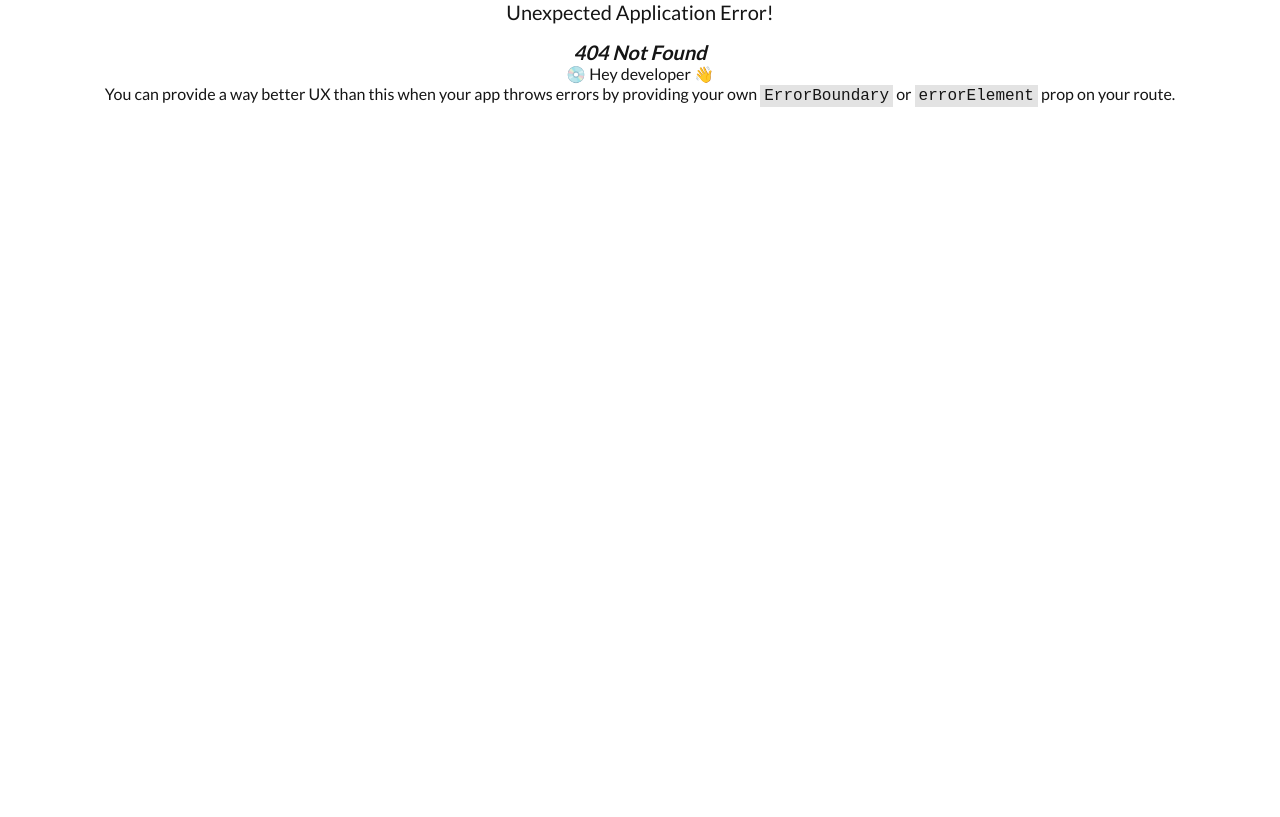
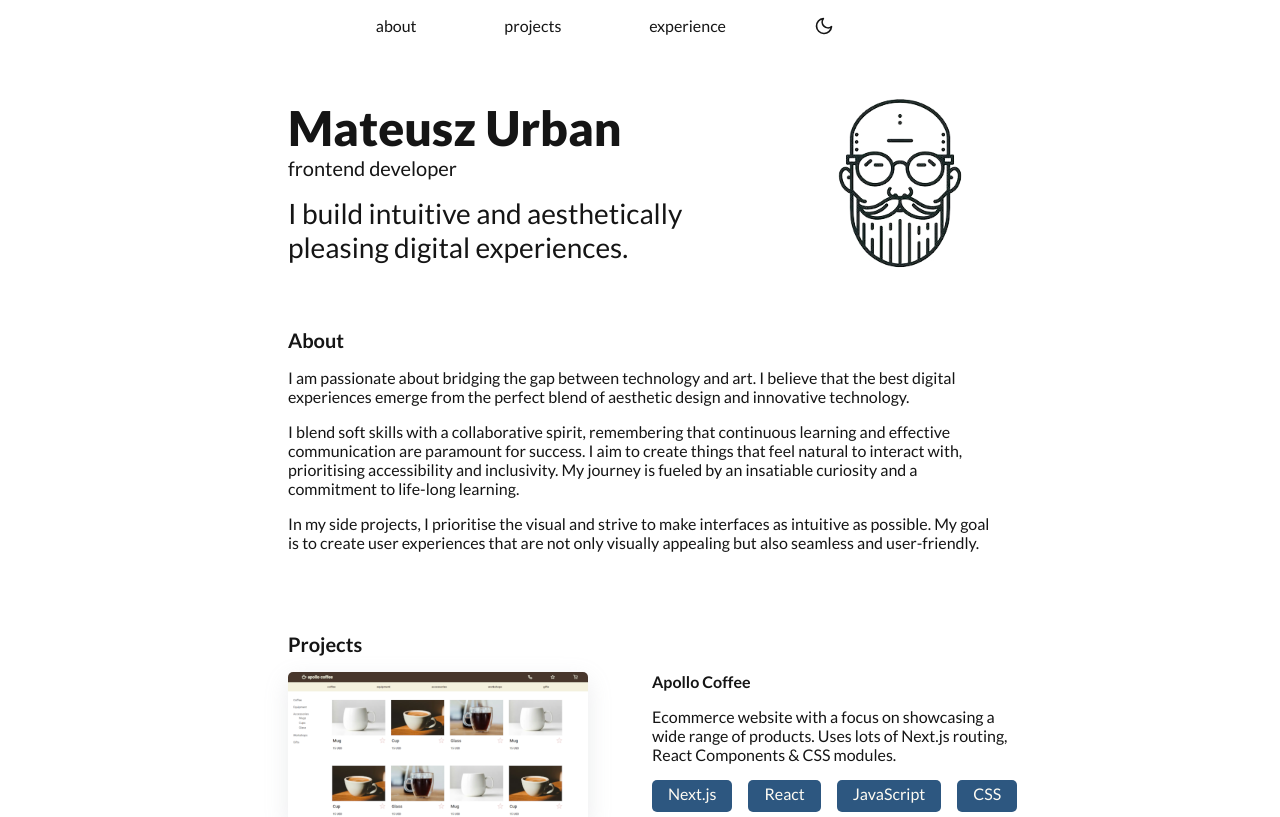
Before and after one commit to mateuszurban/portfolio-website, a React (Vite) app: page / in a window 1280 px wide. Before the commit this address had no page. Shown: the top 817 px of the page. Built offline with nearby package versions, Linux system fonts and the light colour scheme.

Commit message:
Test settings

```diff
--- a/package.json
+++ b/package.json
@@ -1,6 +1,6 @@
 {
   "name": "portfolio-website",
-  "homepage": "www.mateuszurban.com",
+  "homepage": "https://mateuszurban.github.io/portfolio-website/",
   "private": true,
   "version": "0.0.0",
   "type": "module",
@@ -12,8 +12,7 @@
   },
   "dependencies": {
     "react": "^18.2.0",
-    "react-dom": "^18.2.0",
-    "react-router-dom": "^6.23.0"
+    "react-dom": "^18.2.0"
   },
   "devDependencies": {
     "@types/react": "^18.2.66",
--- a/src/main.jsx
+++ b/src/main.jsx
@@ -2,17 +2,9 @@ import React from "react";
 import ReactDOM from "react-dom/client";
 import App from "./App.jsx";
 import "./index.css";
-import { createBrowserRouter, RouterProvider } from "react-router-dom";
-
-const router = createBrowserRouter([
-  {
-    element: <App />,
-    path: "/portfolio-website/",
-  },
-]);
 
 ReactDOM.createRoot(document.getElementById("root")).render(
   <React.StrictMode>
-    <RouterProvider router={router} />
+    <App />
   </React.StrictMode>
 );
```
